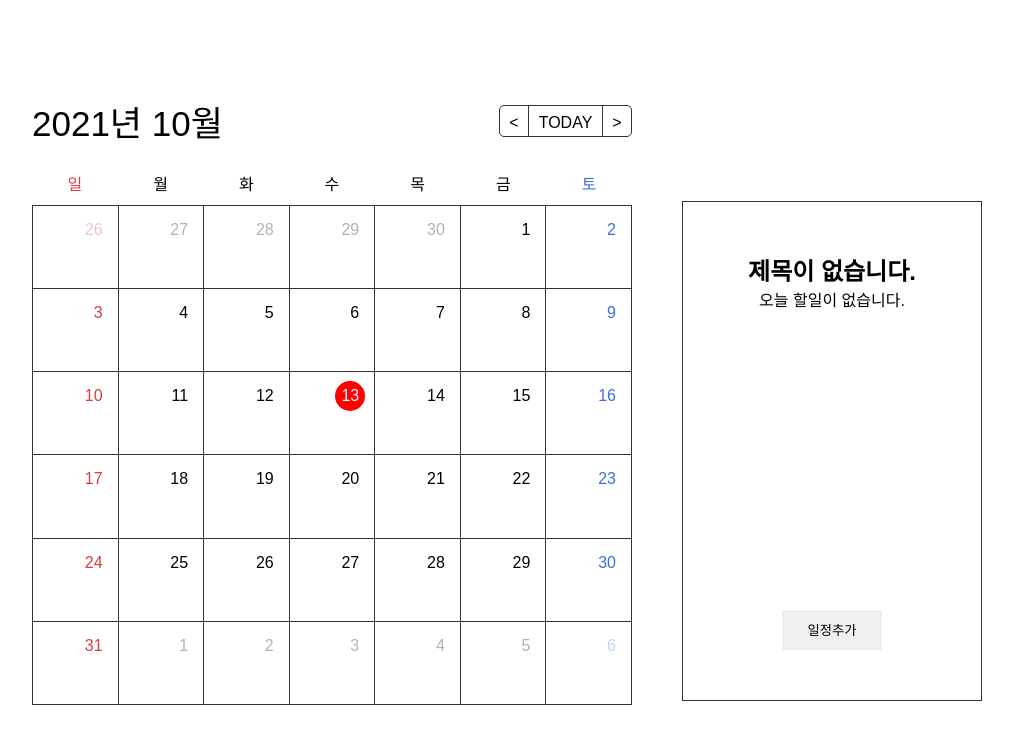
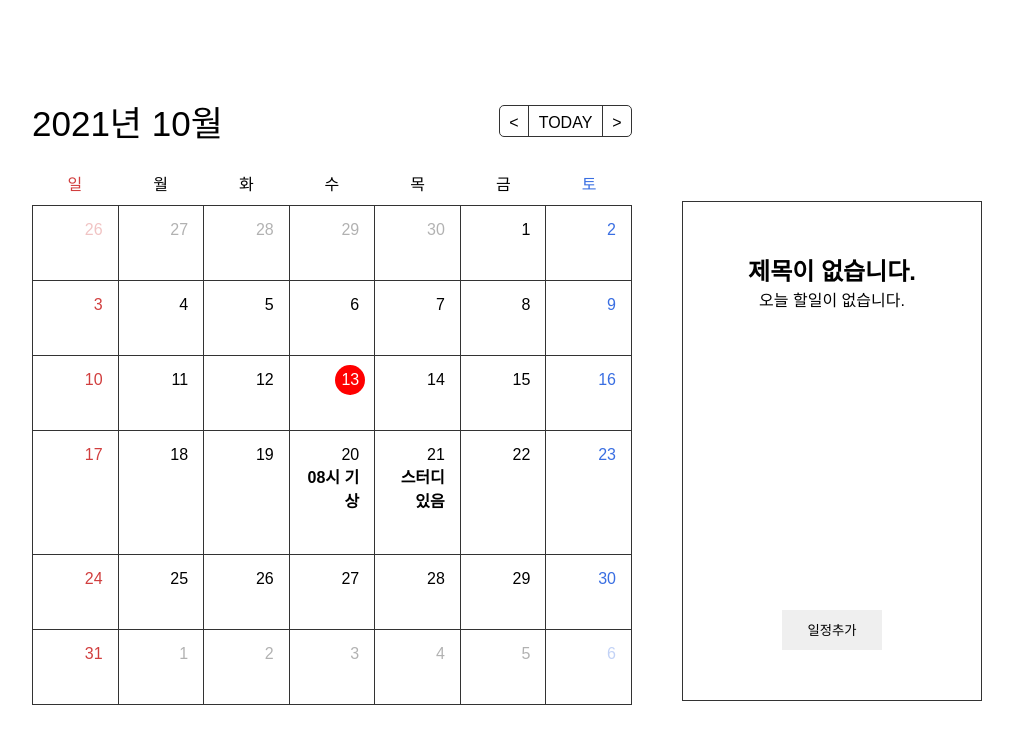
Before and after one commit to hanul-cha/next-to-calendar, a Next.js app: page / in a window 1280 px wide. Shown: the top 744 px of the page, without its empty margins (158-1171 px from the left). Built offline with nearby package versions, Linux system fonts and the light colour scheme; no server answers.

Commit message:
ver_not use sever

```diff
--- a/src/component/Calendar.js
+++ b/src/component/Calendar.js
@@ -82,8 +82,39 @@ export default function Calendar() {
     //사이드에 todolist를 노출시킴
     //배열 형태로 있는것과 / json서버로 받는거 두게 버전을 만들것임
 
+    const dbList = [
+        {
+            "id": 1,
+            "year": 2021,
+            "month": 10,
+            "day": 20,
+            "list": {
+                "title": "08시 기상",
+                "text": "9시에 스터디있음"
+            }
+        },
+        {
+            "id": 2,
+            "year": 2021,
+            "month": 11,
+            "day": 18,
+            "list": {
+                "title": "09시에 밥먹기",
+                "text": "1일1식"
+            }
+        },
+        {
+            "year": 2021,
+            "month": 10,
+            "day": 21,
+            "list": {
+                "title": "스터디 있음",
+                "text": "12시일걸??"
+            }
+        }
+    ]
 
-    const dbList = useFetch(`http://localhost:5000/api/toDoList`)
+
 
     const getList = (date) => {
         let toDoList
--- a/src/component/Side.js
+++ b/src/component/Side.js
@@ -1,44 +1,19 @@
-import { useRouter } from "next/dist/client/router"
 import { useState } from "react"
 
 export default function Side(fullList) {
     const [sideState, setSide] = useState(false)
-    const router = useRouter();
 
     const list = fullList.list.list
 
 
     const changeAdd = () => {
-        setSide(true)
+        setSide(true);
     }
 
     const onSubmit = (e) => {
         e.preventDefault();
-        console.log(fullList.list.month)
-        fetch("http://localhost:5000/api/toDoList", {
-            method: "POST",
-            headers: {
-                "Content-Type": "application/json",
-            },
-            body: JSON.stringify({
-                year: fullList.list.year,
-                month: fullList.list.month,
-                day: Number(fullList.list.day),
-                list:{
-                    title: e.target[0].value,
-                    text: e.target[1].value
-                }
-            }),
-        })
-        .then((res) => res.json())
-        .then((res) => {
-            if(res === "ok") {
-                setSide(false);
-                window.location.replace("/");//새로고침해서 서버를 다시 키는걸로 타협함
-            }
-        })
 
-        /* setSide(false) */
+        setSide(false)
     }
 
 
```
Also changed, not shown: src/component/AddToDo.js (deleted, +0 -16 lines).
